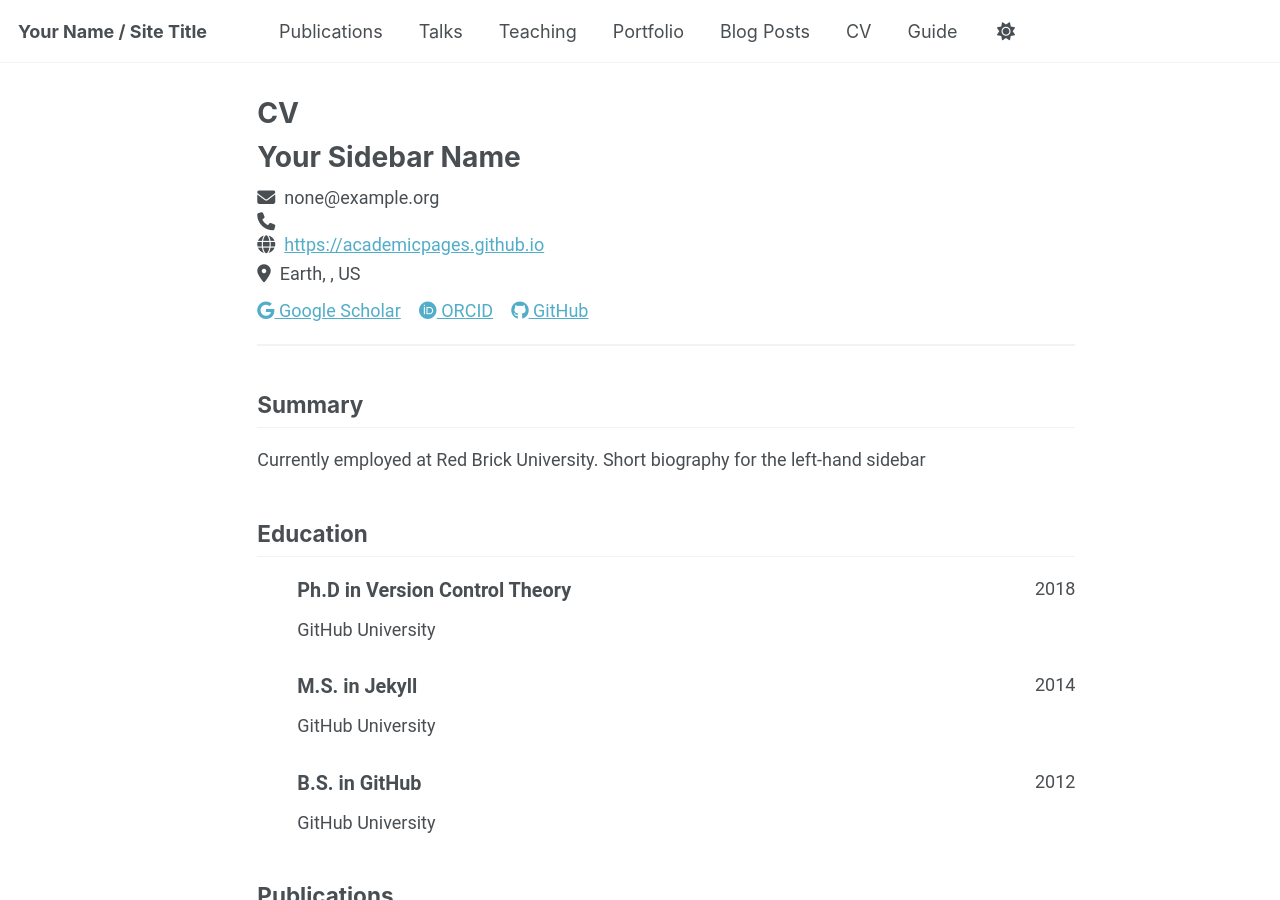
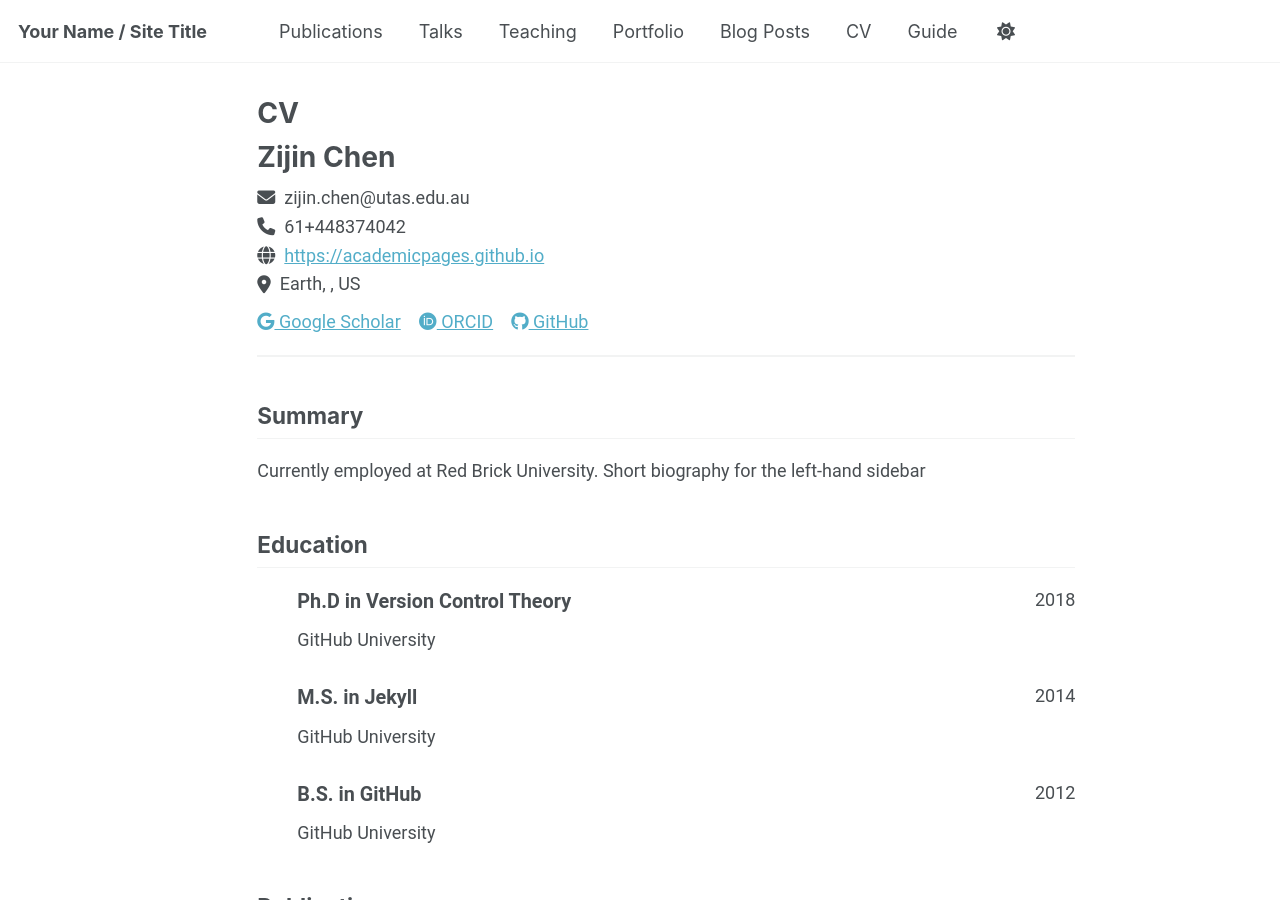
Before and after one commit to ZJhin/CV, a Jekyll site: the page built from _pages/cv-json.md, in a window 1280 px wide and 900 px high. Built offline with Jekyll 4.4.1, drawn with Linux system fonts in a browser that asks for light colours; a script bundle is joined from its source files by our own code; library files that are not in the unit come from our copies.

Commit message:
Update cv.json

```diff
--- a/_data/cv.json
+++ b/_data/cv.json
@@ -1,8 +1,8 @@
 {
   "basics": {
-    "name": "Your Sidebar Name",
-    "email": "none@example.org",
-    "phone": "",
+    "name": "Zijin Chen",
+    "email": "zijin.chen@utas.edu.au",
+    "phone": "61+448374042",
     "website": "https://academicpages.github.io",
     "summary": "Currently employed at Red Brick University. Short biography for the left-hand sidebar",
     "location": {
```
